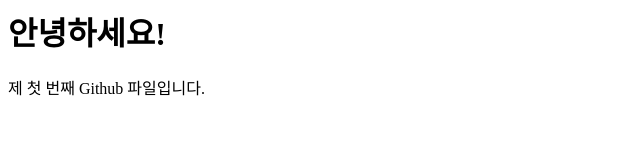
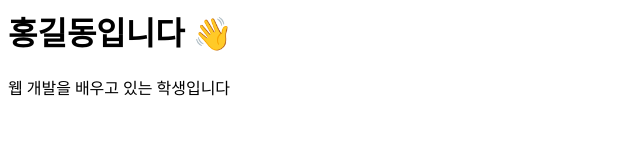
Before and after one commit to hyeonsuk99/26.05.15.-Github-Learning, a plain HTML site: page index.html in a window 1280 px wide. Shown: the whole page, without its empty margins (0-640 px from the left). Drawn offline with Linux system fonts and the light colour scheme.

Commit message:
Update index.html

```diff
--- a/index.html
+++ b/index.html
@@ -1,2 +1,11 @@
-<h1>안녕하세요!</h1>
-<p>제 첫 번째 Github 파일입니다.</p>
+<html>
+<head>
+  <title>내 페이지</title>
+</head>
+<body>
+
+  <h1>홍길동입니다 👋</h1>
+  <p>웹 개발을 배우고 있는 학생입니다</p>
+
+</body>
+</html>
```
